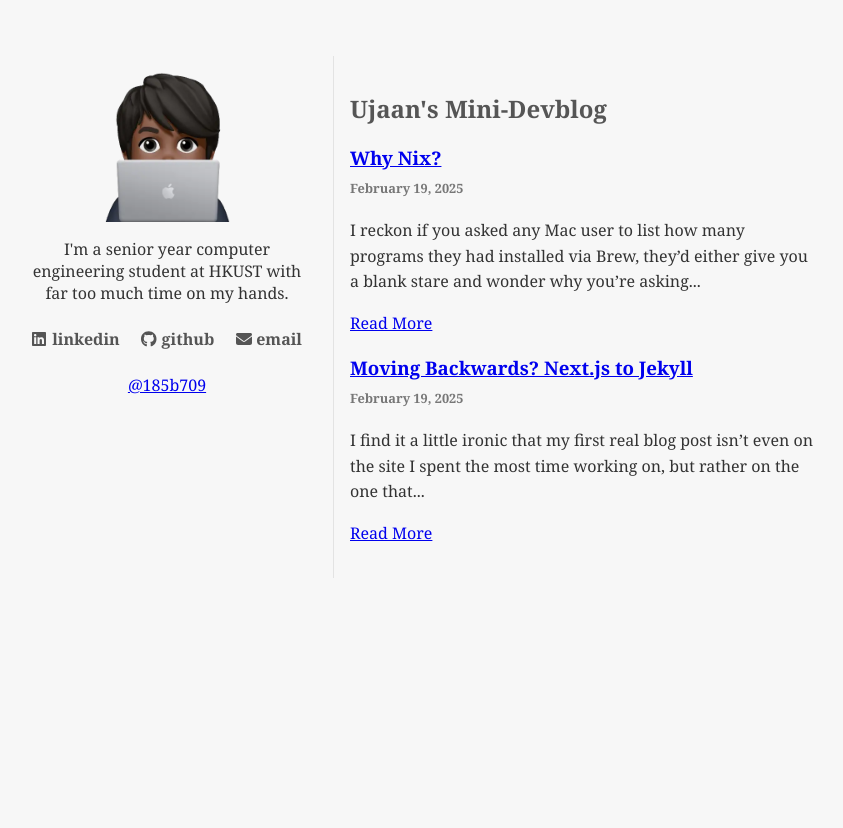
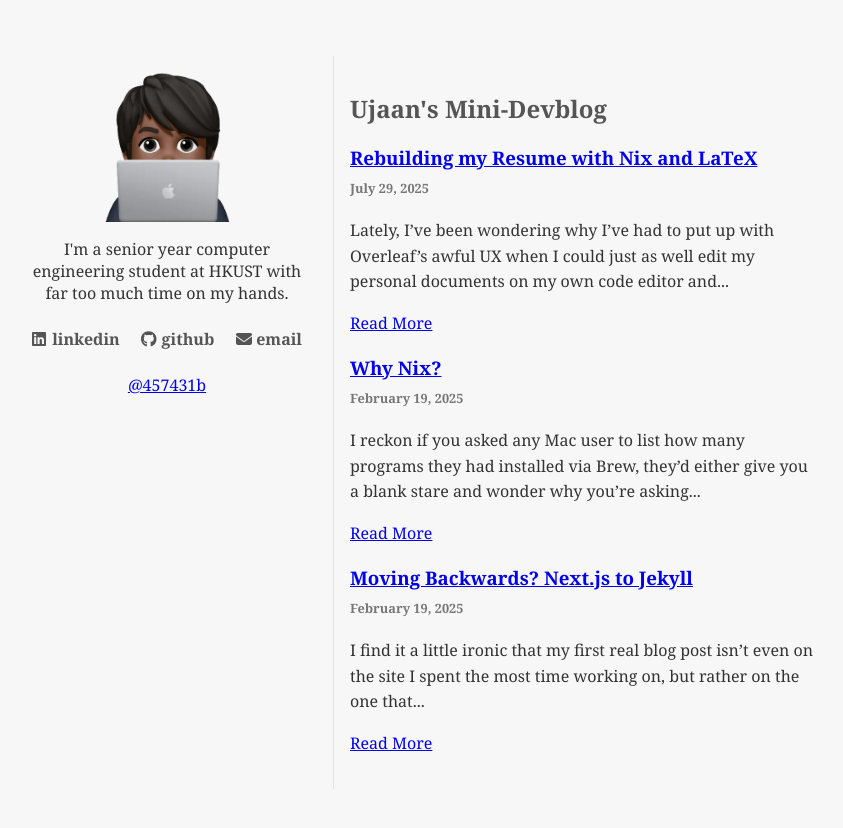
Before and after one commit to ujaandas/ujaandas.github.io, a Jekyll site: the page built from index.html, in a window 1280 px wide. Shown: the top 828 px of the page, without its empty margins (223-1066 px from the left). Built offline with Jekyll 4.4.1, drawn with Linux system fonts in a browser that asks for light colours; some of the changed lines change nothing that is shown.

Commit message:
resume nix blog post

````diff
--- a/_includes/commit.html
+++ b/_includes/commit.html
@@ -1 +1 @@
-185b709
+457431b
--- /dev/null
+++ b/_posts/2025-07-29-nix-latex-resume.md
@@ -0,0 +1,90 @@
+---
+layout: post
+title: "Rebuilding my Resume with Nix and LaTeX"
+date: 2025-07-29 23:30:20 +0800
+categories: nix
+---
+
+Lately, I've been wondering why I've had to put up with Overleaf's awful UX when I could just as well edit my personal documents on my own code editor and track relevant changes with Git. Unfortunately, the first thought that came to my mind was how I could build said documents with Nix.
+
+### The TeX Ecosystem
+
+Truth be told, I don't know a whole lot about the TeX ecosystem - every research paper or report I've done, I've used Overleaf and offloaded my thinking and ecosystem handling to them. The closest I've come to fiddling with TeX (pdfTeX?) on my local machine was building a pipeline to auto-convert Jupyter Notebooks into PDFs for my machine learning class at Northwestern.
+
+This [website](https://www.tug.org/levels.html) does a _really_ good job at summarizing all things TeX, so here's a summary of the summary:
+
+- TeX comes in various distributions (i.e; complete bundlings of all things TeX) and in my case, I will be using TeX Live
+- TeX distributions contain various engines - these target specific outputs, such as pdfTeX for pdf output, or XeTeX for unicode
+- TeX comes in a variety of flavours in the form of formats, the most popular being LaTeX
+- TeX also comes with several optional packages suited to specific, niche (?) problems
+
+### Building a Flake
+
+Next, building the flake.
+
+TeX distributions, especially Live, can come with thousands of packages, most of which I probably won't need. Luckily, Nix lets us create [subsets](https://nixos.wiki/wiki/TexLive) to choose what we want and don't want.
+
+Initially I tried building off of the small set, combining whatever else I wanted on top of that using the `.combine` directive.
+
+```nix
+tex =
+  with pkgs;
+  texlive.combine {
+    inherit (texlive) scheme-small latexmk;
+  };
+```
+
+But found that my workflows needed packages which needed packages which needed more packages, so I just ended up using scheme-basic.
+
+### First Flake
+
+As it stood, my initial `flake.nix` looked something like this:
+
+```nix
+{
+  description = "Example development environment flake";
+
+  inputs = {
+    nixpkgs.url = "github:NixOS/nixpkgs/nixpkgs-unstable";
+    flake-utils.url = "github:numtide/flake-utils";
+  };
+
+  outputs =
+    {
+      self,
+      nixpkgs,
+      flake-utils,
+    }:
+    flake-utils.lib.eachDefaultSystem (
+      system:
+      let
+        pkgs = nixpkgs.legacyPackages.${system};
+        tex =
+          with pkgs;
+          texlive.combine {
+            inherit (texlive) scheme-basic latexmk;
+          };
+      in
+      {
+        defaultPackage = pkgs.stdenv.mkDerivation {
+          name = "latex-document";
+          src = ./.;
+          nativeBuildInputs = [
+            tex
+          ];
+
+          buildPhase = ''
+            latexmk -pdf main.tex
+          '';
+
+          installPhase = ''
+            mkdir -p $out
+            cp main.pdf $out/
+          '';
+        };
+      }
+    );
+}
+```
+
+Next up, I wanted to create a way to save each section of my document (e.g; each work experience, each project, each publication, etc...) as its own chunk, and piece/order them using Nix.
````
